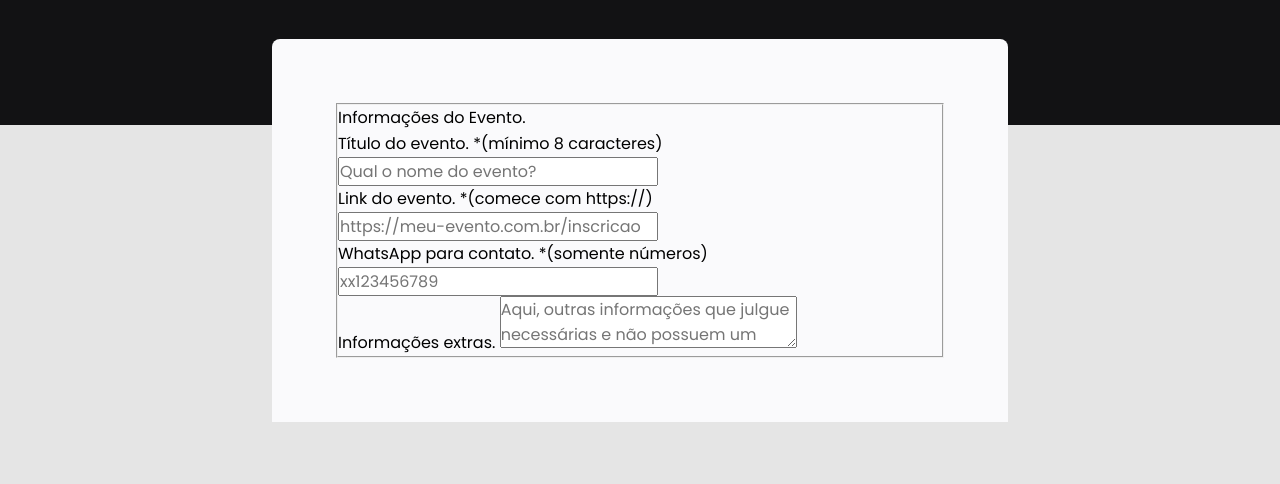
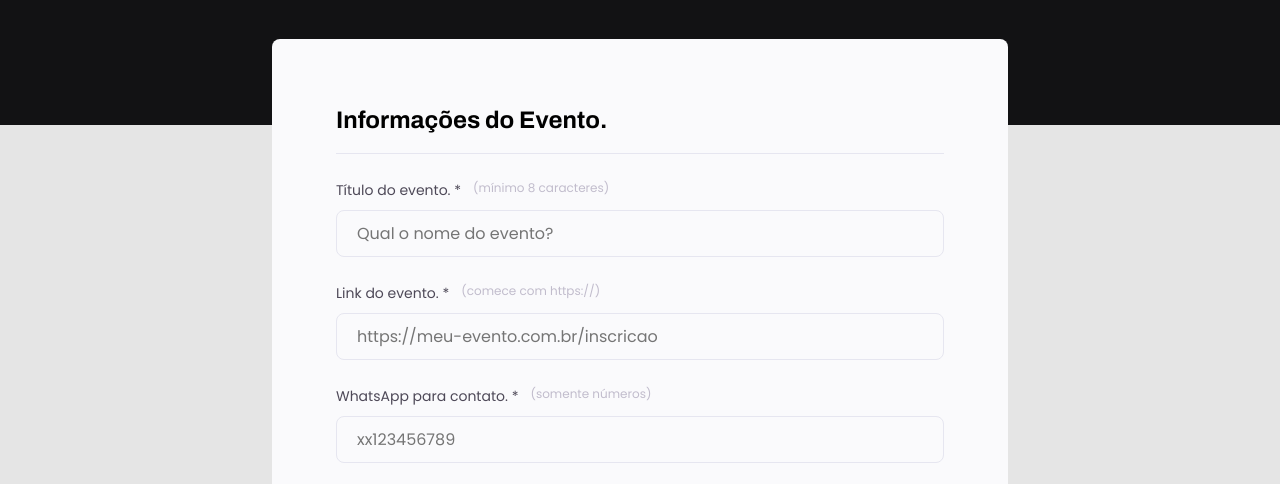
Before and after one commit to renancassiano-br/explorer-p3-form-event, a plain HTML site: page index.html in a window 1280 px wide. Shown: the part 243-727 px from the top of the page. Drawn offline with Linux system fonts and the light colour scheme.

Commit message:
:lipstick: MODIFIED 'style.css', adjust elements on form.
* Modificado './assets/config/style.css'.
** Ajuste no form.

```diff
--- a/assets/config/style.css
+++ b/assets/config/style.css
@@ -62,4 +62,56 @@ header h1 {
   margin-bottom: 24px;
 }
 
+fieldset {
+  border: none;
+}
+
+fieldset legend {
+  font-family: "Archivo", sans-serif;
+  font-weight: 600;
+  font-size: 24px;
+  line-height: 34px;
+
+  width: 100%;
+
+  padding-bottom: 16px;
+  border-bottom: 1px solid #E6E6F0;
+}
+
+.element-field {
+  display: flex;
+  flex-direction: column;
+  gap: 24px;
+}
+
+.input-wrapper  {
+  display: flex;
+  flex-direction: column;
+}
+.input-wrapper label {
+  font-size: 14px;
+  line-height: 24px;
+  color: #4E4958;
+
+  display: flex;
+  gap:12px;
+  margin-bottom: 8px;
+}
+.input-wrapper label span {
+  font-size: 12px;
+  line-height: 20px;
+  color: #C1BCCC;
+}
+.input-wrapper input
+, #info {
+  background: #FAFAFC;
+  border-radius: 8px;
+  border: 1px solid #E6E6F0;
+
+  /* height: 56px; */
+  padding: 10px 20px;
+}
+.input-wrapper #info {
+  height: 168px;
+}
 /* FIM INDIVIDUAL */
```
